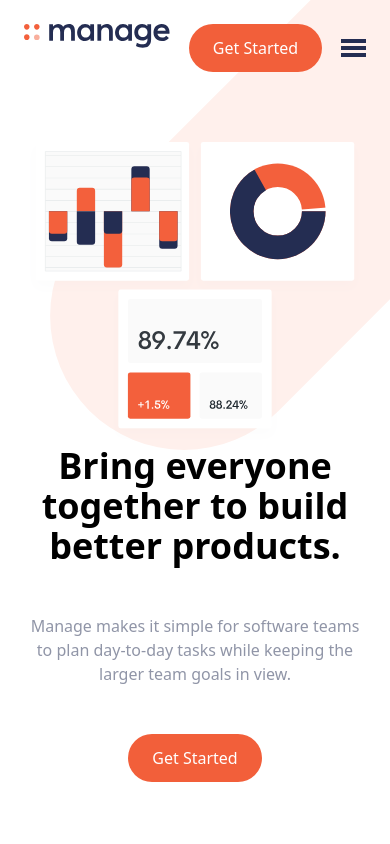
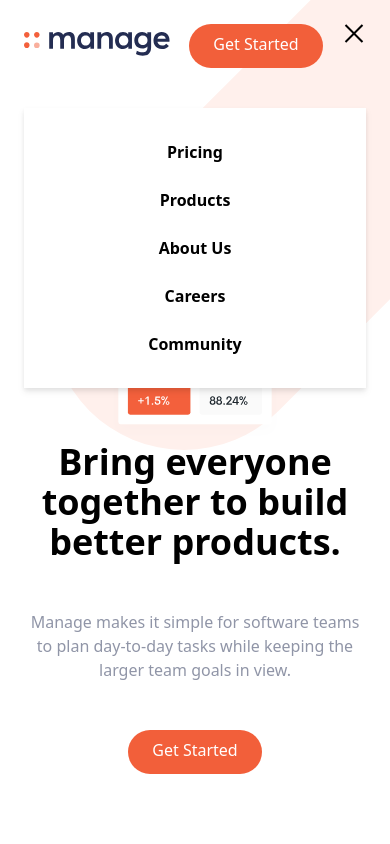
Before and after one commit to VectorGits/Manage-landing-page, a website: page index.html in a window 390 px wide. Both pictures are taken after a click on the button 353 px from the left and 48 px from the top of the page. Shown: the top 844 px of the page. Drawn offline with Linux system fonts and the light colour scheme.

Commit message:
final changes to nav

```diff
--- a/index.html
+++ b/index.html
@@ -9,11 +9,7 @@
 
   <title>Frontend Mentor | Manage landing page</title>
 
-  <!-- Feel free to remove these styles or customise in your own stylesheet 👍 -->
-  <style>
-    .attribution { font-size: 11px; text-align: center; }
-    .attribution a { color: hsl(228, 45%, 44%); }
-  </style>
+
 </head>
 <body>
   <!-- NavBar -->
@@ -37,13 +33,15 @@
 
     <!-- Hamburger Icon -->
     <button id="menu-btn" class="block hamburger md:hidden focus:outline-none">
-      <img src="images/icon-hamburger.svg" alt="">
+      <span class="hamburger-top"></span>
+      <span class="hamburger-middle"></span>
+      <span class="hamburger-bottom"></span>
     </button>
   </div>
 
   <!-- Mobile menu -->
   <div class="md:hidden">
-    <div id="menu" class="absolute flex flex-col items-center hidden
+    <div id="menu" class="absolute flex-col items-center hidden
      self-end py-8 mt-10 space-y-6 font-bold bg-white sm:w-auto sm:self-center left-6 right-6 drop-shadow-md">
       <a href="#">Pricing</a>
       <a href="#">Products</a>
@@ -317,6 +315,7 @@
       </div>
     </div>
   </footer>
+  <script src="js/script.js"></script>
 
 
 
--- /dev/null
+++ b/js/script.js
@@ -0,0 +1,8 @@
+const btn = document.getElementById("menu-btn")
+const nav = document.getElementById("menu")
+
+btn.addEventListener('click', () => {
+    btn.classList.toggle('open')
+    nav.classList.toggle('flex')
+    nav.classList.toggle('hidden')
+})
--- a/styles.css
+++ b/styles.css
@@ -26,3 +26,55 @@ body {
         background-image: url('../images/bg-simplify-section-mobile.svg');
     }
 }
+
+/* Hamburger Menu */
+.hamburger {
+    cursor: pointer;
+    width: 24px;
+    height: 24px;
+    transition: all 0.25s;
+    position: relative;
+}
+
+.hamburger-top,
+.hamburger-middle,
+.hamburger-bottom {
+    position: absolute;
+    top: 0;
+    left: 0;
+    width: 24px;
+    height: 2px;
+    background: #000;
+    transform: rotate(0);
+    transition: all 0.7s;
+}
+
+.hamburger-middle {
+    transform: translateY(7px);
+}
+
+.hamburger-bottom {
+    transform: translateY(14px);
+}
+
+.open {
+    transform: rotate(90deg);
+    transform: translateY(0px);
+}
+
+.open .hamburger-top {
+    transform: rotate(45deg) translateY(6px) translate(6px);
+}
+
+.open .hamburger-middle {
+    display: none;
+    transition: 0.5s;
+}
+
+.open .hamburger-bottom {
+    transform: rotate(-45deg) translateY(6px) translate(-6px);
+}
+
+
+.attribution { font-size: 11px; text-align: center; }
+.attribution a { color: hsl(228, 45%, 44%); }
```
Also changed, not shown: css/main.css.
